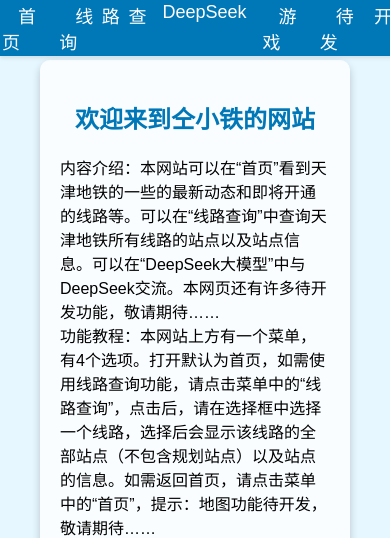
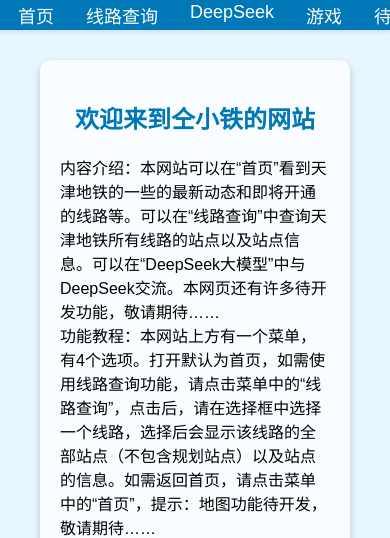
Before and after one commit to xdedgg/txt, a plain HTML site: page index.html in a window 390 px wide. Shown: the top 538 px of the page. Drawn offline with Linux system fonts and the light colour scheme.

Commit message:
Update styles.css

```diff
--- a/css/styles.css
+++ b/css/styles.css
@@ -19,7 +19,16 @@ body {
     box-shadow: 0 2px 4px rgba(0, 0, 0, 0.1); /* 添加阴影效果，增强视觉层次 */
     text-align: justify; /* 两端对齐 */
 }
-
+@media (max-width: 768px) {
+    .menu {
+        padding: 0.5rem 0.75rem; /* 调整内边距 */
+        display: flex; /* 启用 flexbox 布局 */
+        overflow-x: auto; /* 允许横向滚动，超出部分隐藏 */
+        font-size: 1rem; /* 减小字体大小 */
+        white-space: nowrap; /* 禁止文字换行 */
+        box-sizing: border-box; /* 确保内边距不影响宽度计算 */
+    }
+}
 .menu a:hover {
             background-color: #00BFFF; /* 鼠标悬停时更亮的蓝色 */
             border-radius: 5px;
```
